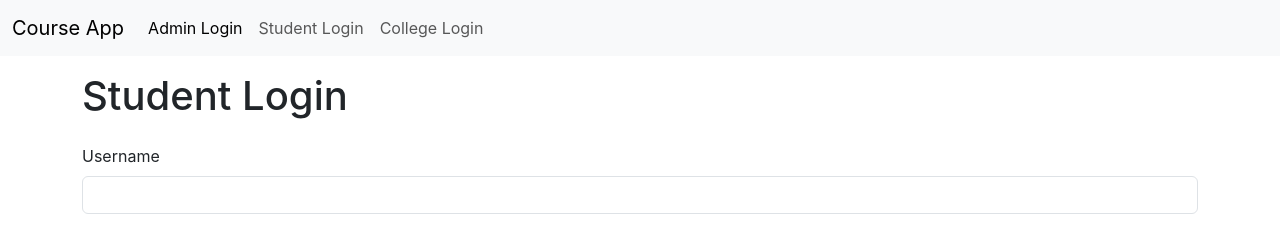
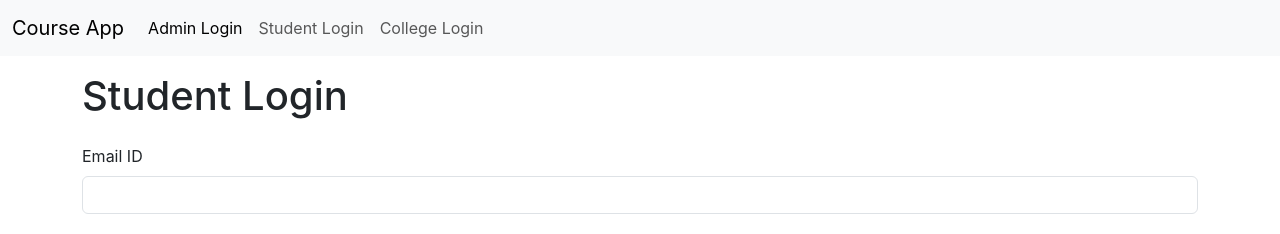
Before and after one commit to Sree1710/course-app-frontend, a React (Create React App) app: page /studlogin in a window 1280 px wide. Shown: the top 234 px of the page. Built offline with nearby package versions, Linux system fonts and the light colour scheme.

Commit message:
Modifications Done

```diff
--- a/src/Components/StudLogin.jsx
+++ b/src/Components/StudLogin.jsx
@@ -5,7 +5,7 @@ import AppNavBar from './AppNavBar'
 
 const StudLogin = () => {
     const [inputField,setInputField]=useState(
-        {username:"",password:""}
+        {studEmailId:"",studPass:""}
     )
 
     const apiLink="http://localhost:3001/studlogin"
@@ -41,12 +41,12 @@ const StudLogin = () => {
                             <h1>Student Login</h1>
                         </div>
                         <div className="col col-12 col-sm-12 col-md-12 col-lg-12 col-xl-12 col-xxl-12">
-                            <label htmlFor="" className="form-label">Username</label>
-                            <input onChange={inputHandler} type="text" className="form-control" name="username" value={inputField.username} />
+                            <label htmlFor="" className="form-label">Email ID</label>
+                            <input onChange={inputHandler} type="text" className="form-control" name="studEmailId" value={inputField.studEmailId} />
                         </div>
                         <div className="col col-12 col-sm-12 col-md-12 col-lg-12 col-xl-12 col-xxl-12">
                             <label htmlFor="" className="form label">Password</label>
-                            <input onChange={inputHandler} type="password" name="password" id="" className="form-control" value={inputField.password} />
+                            <input onChange={inputHandler} type="password" name="studPass" id="" className="form-control" value={inputField.studPass} />
                         </div>
                         <div className="col col-12 col-sm-12 col-md-12 col-lg-12 col-xl-12 col-xxl-12">
                             <button onClick={readValue} className="btn btn-primary">Sign In</button>
--- a/src/Components/StudNavBar.jsx
+++ b/src/Components/StudNavBar.jsx
@@ -3,15 +3,25 @@ import React from 'react'
 const StudNavBar = () => {
     return (
         <div>
-            <nav className="navbar bg-body-tertiary">
+            <nav className="navbar navbar-expand-lg bg-body-tertiary">
                 <div className="container-fluid">
                     <a className="navbar-brand" href="#">Course App</a>
+                    <button className="navbar-toggler" type="button" data-bs-toggle="collapse" data-bs-target="#navbarNav" aria-controls="navbarNav" aria-expanded="false" aria-label="Toggle navigation">
+                        <span className="navbar-toggler-icon"></span>
+                    </button>
+                    <div className="collapse navbar-collapse" id="navbarNav">
+                        <ul className="navbar-nav">
+                            <li className="nav-item">
+                                <a className="nav-link active" aria-current="page" href="#"></a>
+                            </li>
+                        </ul>
+                    </div>
+                    <ul className="nav justify-content-end">
+                        <li className="nav-item">
+                            <a className="nav-link active" aria-current="page" href="/studlogin">Sign Out</a>
+                        </li>
+                    </ul>
                 </div>
-                <ul className="nav justify-content-end">
-                    <li className="nav-item">
-                        <a className="nav-link active" aria-current="page" href="/studlogin">Sign Out</a>
-                    </li>
-                </ul>
             </nav>
         </div>
     )
```
